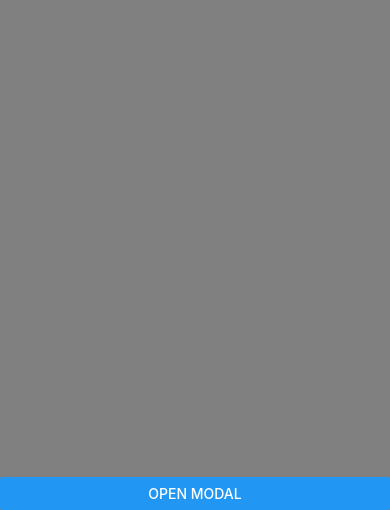
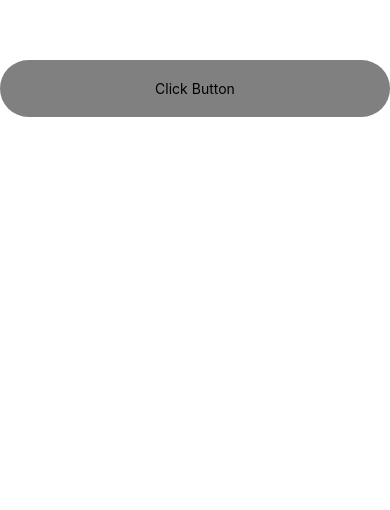
Before and after one commit to devam12/ProjectJS, a React Native app: screen / in a window 390 px wide. Shown: the part 334-844 px from the top of the page. Built offline with nearby package versions, Linux system fonts and the light colour scheme.

Commit message:
Pressable all event

```diff
--- a/App.js
+++ b/App.js
@@ -1,21 +1,12 @@
 import React, { useState } from 'react';
-import { StyleSheet, View, Text, Button, Modal } from 'react-native';
+import { StyleSheet, View, Text, Button, Modal, Pressable } from 'react-native';
 
 const App = () => {
-  const [show,setShow] = useState(false);
   return (
     <View style={styles.main}>
-      {show ? <Modal transparent={true} visible={show} animationType='fade'>
-        <View style={styles.centeredView}>
-          <View style={styles.modalView}>
-            <Text style={styles.modalText}>Hello code step by step</Text>
-            <Button style={styles.modalButton} title='Close' onPress={()=>{setShow(false)}}></Button>
-          </View>
-        </View>
-      </Modal> : null}
-      <View style={styles.button}>
-        <Button title='Open modal' onPress={()=>{setShow(true)}}></Button>
-      </View>
+      <Pressable>
+        <Text style={styles.button} onPress={() => console.warn("On press")} onLongPress={() => console.warn("On Long press")} onPressIn={() => console.warn("On press In")} onPressOut={() => console.warn("On press Out")}>Click Button</Text>
+      </Pressable>
     </View>
   )
 }
@@ -23,29 +14,32 @@ const App = () => {
 const styles = StyleSheet.create({
   main: {
     flex: 1,
+    justifyContent: 'center',
   },
   button: {
-    flex:1,
-    justifyContent:'flex-end',
+    padding: 20,
     backgroundColor: 'gray',
+    textAlign: 'center',
+    alignItems: 'center',
+    borderRadius: 30
   },
-  centeredView:{
-    flex:1,
-    justifyContent:'center',
-    alignItems : 'center',
+  centeredView: {
+    flex: 1,
+    justifyContent: 'center',
+    alignItems: 'center',
 
   },
-  modalView:{
-    backgroundColor:'white',
-    padding:25,
-    borderRadius:20
+  modalView: {
+    backgroundColor: 'white',
+    padding: 25,
+    borderRadius: 20
   },
-  modalText:{
-    fontSize:25,
-    marginBottom:20
+  modalText: {
+    fontSize: 25,
+    marginBottom: 20
   },
-  modalButton:{
-    margin:25
+  modalButton: {
+    margin: 25
   }
 })
 
```
